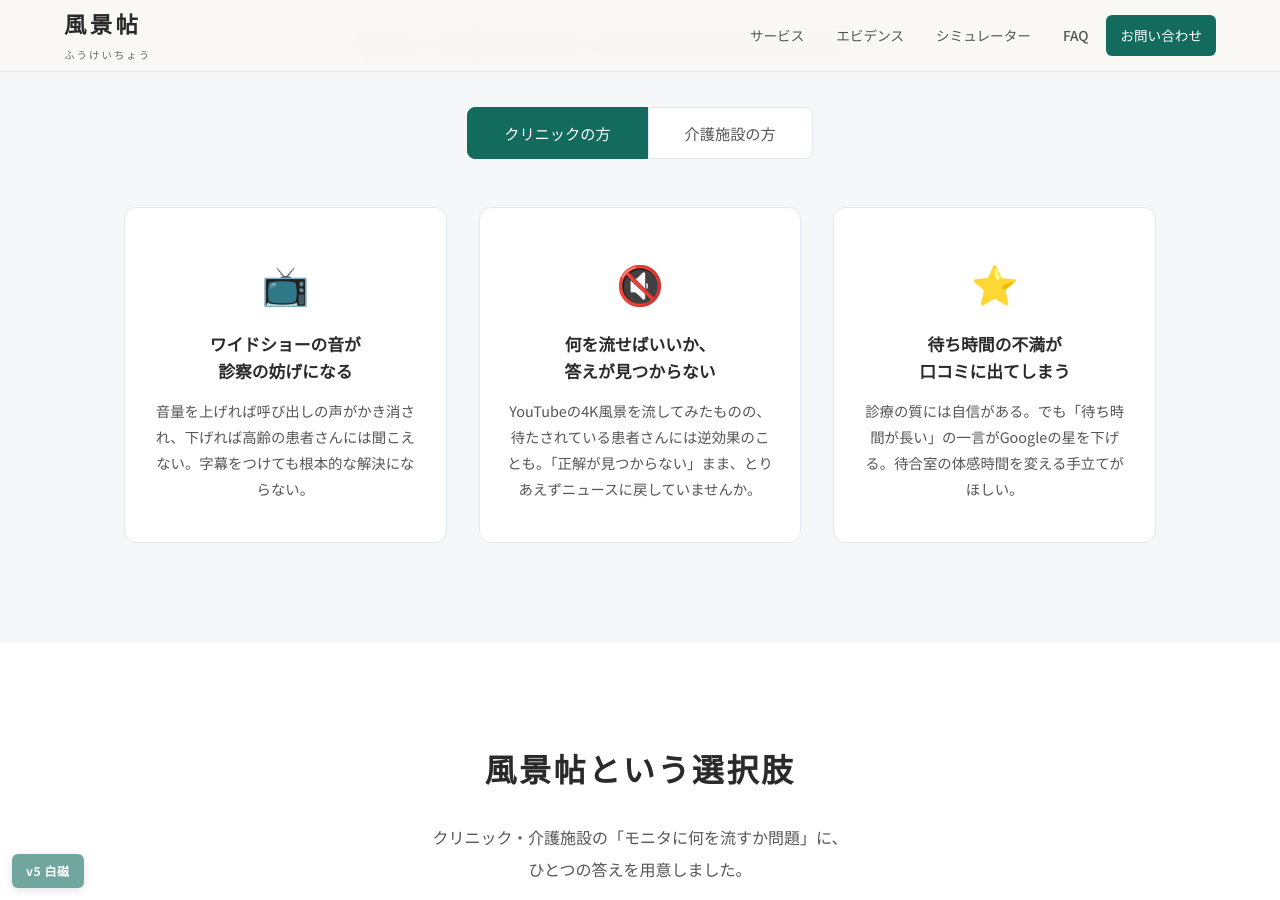
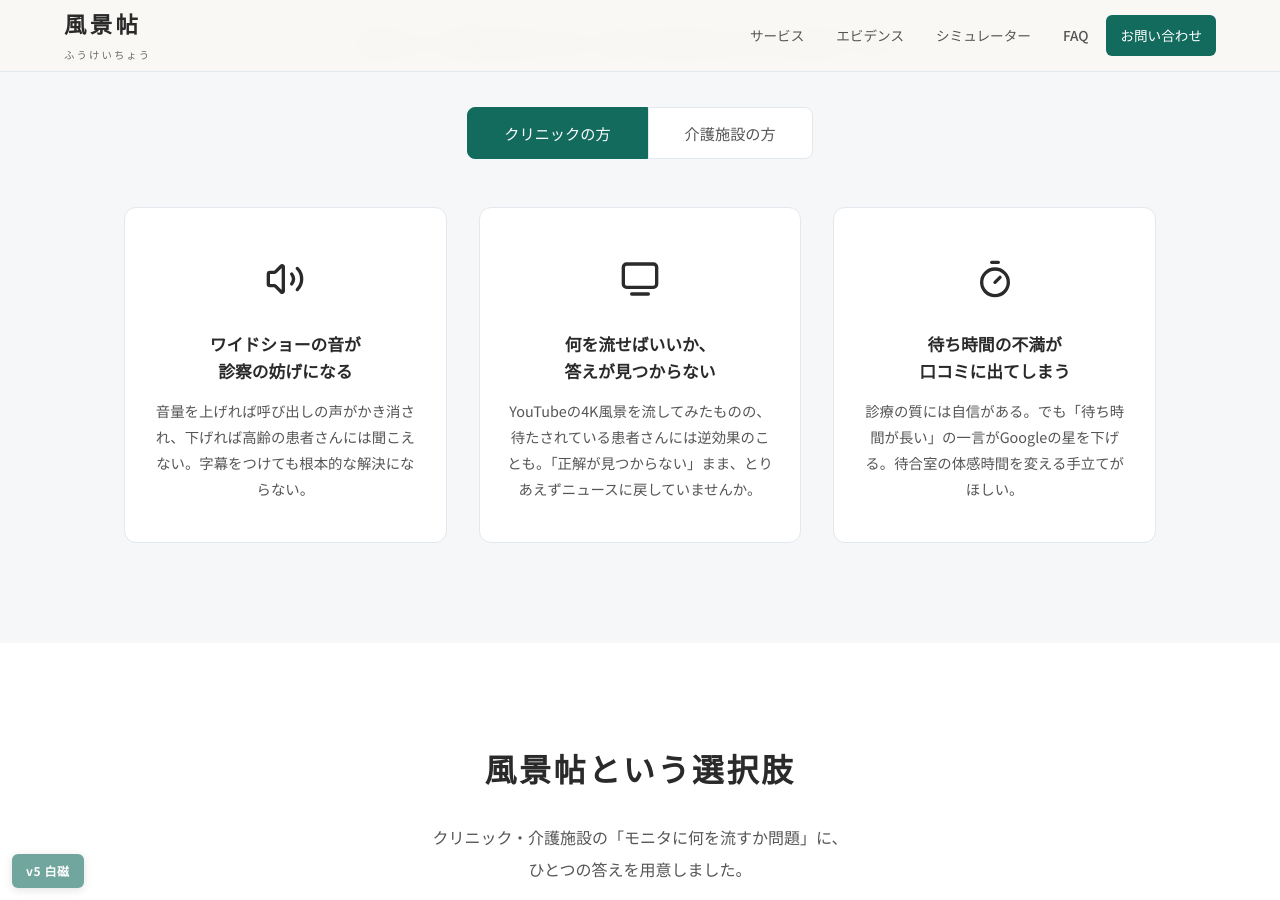
Before and after one commit to dr836gnypeq-ctrl/fukeichou-site, a Jekyll site: the page built from index.html, in a window 1280 px wide and 900 px high, scrolled down 1051 px. Built offline with Jekyll 4.4.1, drawn with Linux system fonts in a browser that asks for light colours; nearby versions of some CDN libraries.

Commit message:
Replace emoji pain icons with Lucide SVG icons

```diff
--- a/_layouts/default.html
+++ b/_layouts/default.html
@@ -8,7 +8,8 @@
 <link rel="preconnect" href="https://fonts.googleapis.com">
 <link rel="preconnect" href="https://fonts.gstatic.com" crossorigin>
 <link href="https://fonts.googleapis.com/css2?family=Noto+Sans+JP:wght@300;400;500;700&family=Noto+Serif+JP:wght@400;600;700&display=swap" rel="stylesheet">
-<link rel="stylesheet" href="{{ '/assets/css/style.css' | relative_url }}?v=20260316d">
+<link rel="stylesheet" href="{{ '/assets/css/style.css' | relative_url }}?v=20260316e">
+<script src="https://cdn.jsdelivr.net/npm/lucide@0.383.0/dist/umd/lucide.min.js"></script>
 </head>
 <body>
 
--- a/assets/css/style.css
+++ b/assets/css/style.css
@@ -90,7 +90,7 @@ nav a:hover{color:var(--ink);background:rgba(0,0,0,.04)}
 /* Pain */
 .pain-grid{display:grid;grid-template-columns:repeat(3,1fr);gap:32px}
 .pain-card{text-align:center;padding:40px 24px;background:var(--white);border-radius:12px;border:1px solid var(--border)}
-.pain-icon{font-size:2.4rem;margin-bottom:16px}
+.pain-icon{font-size:2.4rem;margin-bottom:16px;color:var(--green)}.pain-icon svg{width:40px;height:40px}
 .pain-card h3{font-family:var(--serif);font-size:1.05rem;margin-bottom:12px;line-height:1.6}
 .pain-card p{font-size:.9rem;color:var(--ink-light);line-height:1.8}
 
--- a/assets/js/main.js
+++ b/assets/js/main.js
@@ -53,3 +53,5 @@ function switchTab(target){
   },{threshold:0.12});
   document.querySelectorAll('.reveal').forEach(function(el){obs.observe(el);});
 })();
+
+if(typeof lucide !== 'undefined') lucide.createIcons();
--- a/index.html
+++ b/index.html
@@ -21,17 +21,17 @@ description: クリニック・介護施設向け 4K実写風景映像のサブ
 <div class="tab-content active" id="tab-clinic">
 <div class="pain-grid">
 <div class="pain-card reveal reveal-d1">
-<div class="pain-icon">📺</div>
+<div class="pain-icon"><i data-lucide="volume-2"></i></div>
 <h3>ワイドショーの音が<br>診察の妨げになる</h3>
 <p>音量を上げれば呼び出しの声がかき消され、下げれば高齢の患者さんには聞こえない。字幕をつけても根本的な解決にならない。</p>
 </div>
 <div class="pain-card reveal reveal-d2">
-<div class="pain-icon">🔇</div>
+<div class="pain-icon"><i data-lucide="tv-2"></i></div>
 <h3>何を流せばいいか、<br>答えが見つからない</h3>
 <p>YouTubeの4K風景を流してみたものの、待たされている患者さんには逆効果のことも。「正解が見つからない」まま、とりあえずニュースに戻していませんか。</p>
 </div>
 <div class="pain-card reveal reveal-d3">
-<div class="pain-icon">⭐</div>
+<div class="pain-icon"><i data-lucide="timer"></i></div>
 <h3>待ち時間の不満が<br>口コミに出てしまう</h3>
 <p>診療の質には自信がある。でも「待ち時間が長い」の一言がGoogleの星を下げる。待合室の体感時間を変える手立てがほしい。</p>
 </div>
@@ -42,17 +42,17 @@ description: クリニック・介護施設向け 4K実写風景映像のサブ
 <div class="tab-content" id="tab-care">
 <div class="pain-grid">
 <div class="pain-card reveal reveal-d1">
-<div class="pain-icon">🪟</div>
+<div class="pain-icon"><i data-lucide="image"></i></div>
 <h3>外出できない入居者に<br>季節の変化を届けたい</h3>
 <p>足腰が不自由で外出が叶わない方にも、桜や紅葉、海の景色を見せてあげたい。窓の外だけが「外の世界」になっていませんか。</p>
 </div>
 <div class="pain-card reveal reveal-d2">
-<div class="pain-icon">📺</div>
+<div class="pain-icon"><i data-lucide="clapperboard"></i></div>
 <h3>共用スペースのテレビが<br>一日中つけっぱなし</h3>
 <p>チャンネル選びで入居者同士がもめることもある。かといって消すと静まり返る。テレビに代わる「ちょうどいい映像」が見つからない。</p>
 </div>
 <div class="pain-card reveal reveal-d3">
-<div class="pain-icon">💬</div>
+<div class="pain-icon"><i data-lucide="sofa"></i></div>
 <h3>レクのネタが尽きてきた</h3>
 <p>準備に時間がかかる割に盛り上がらない。季節の風景映像があれば、「あら、ここ知ってる」と自然に会話が始まる——そんな場面を作りたい。</p>
 </div>
```
